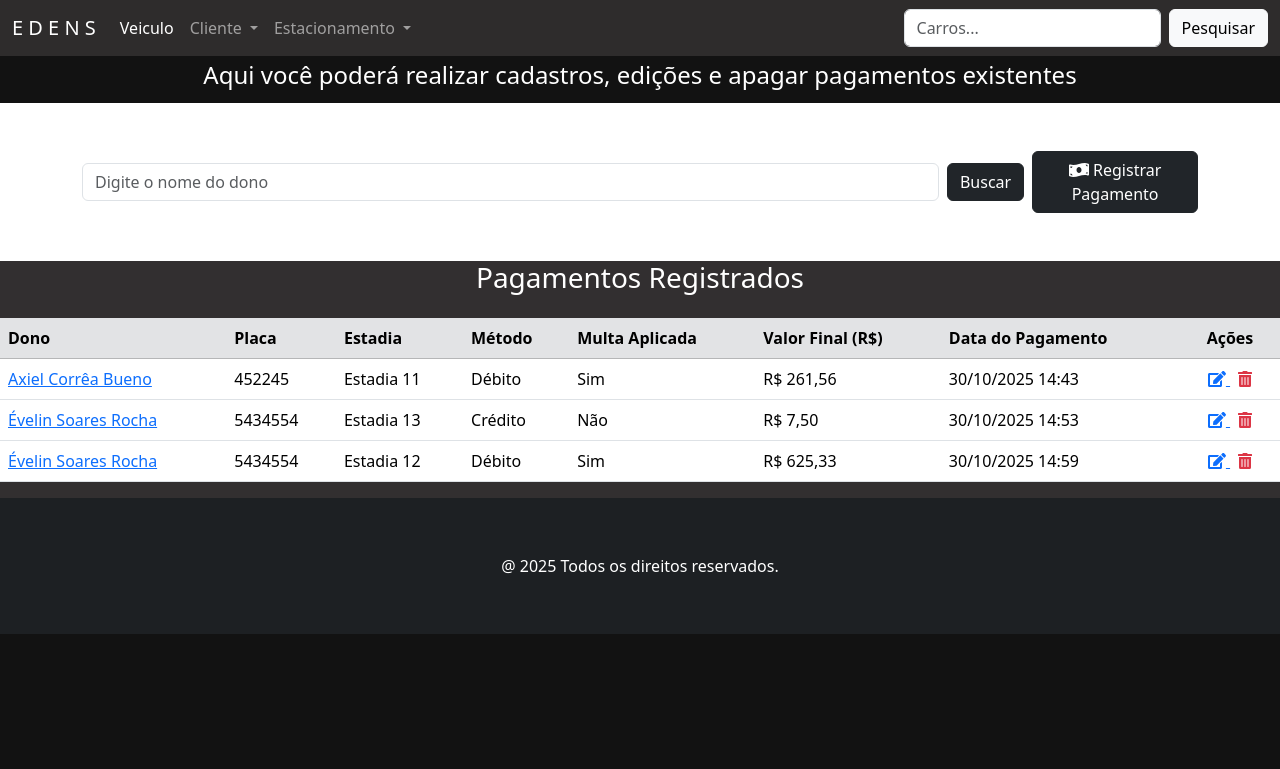
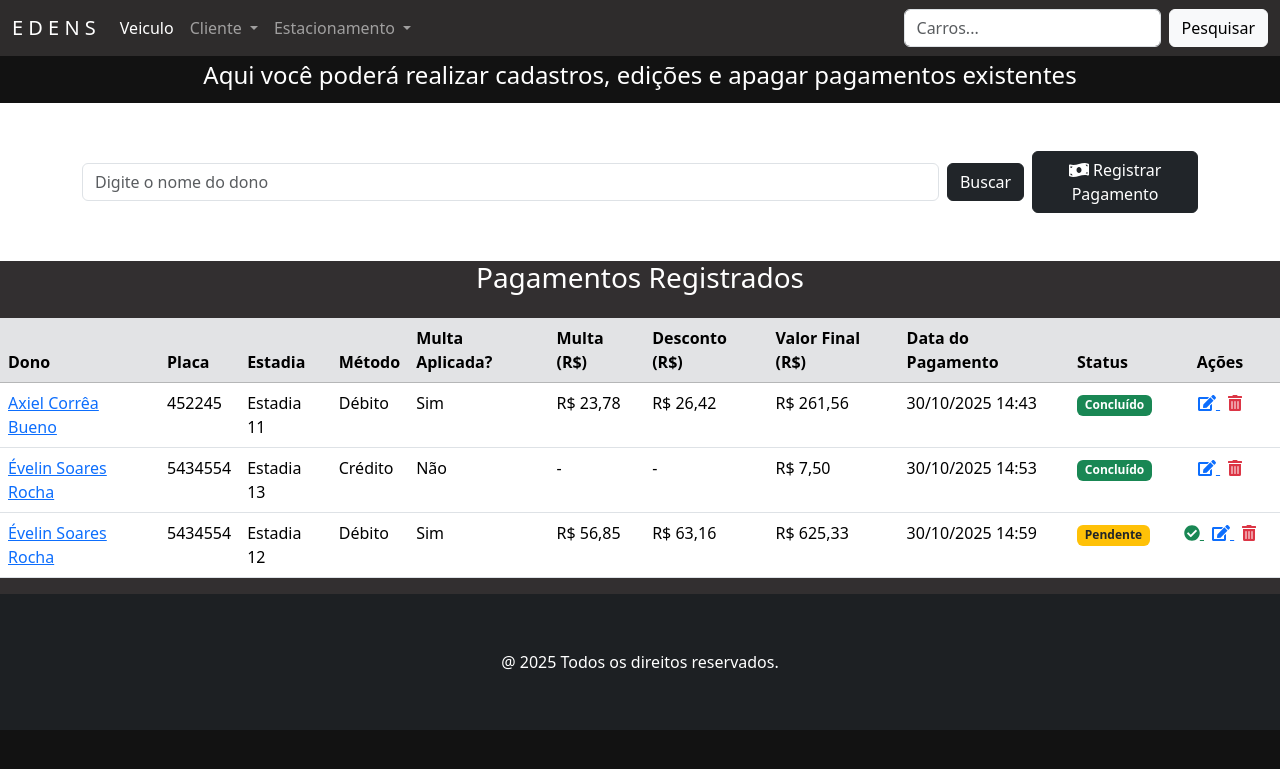
Before and after one commit to AxielBueno/Estacionamento, a Django app: page /pagamentos/ in a window 1280 px wide. Shown: the top 769 px of the page. Run offline with Django 5.2, Linux system fonts and the light colour scheme; data comes from the database, SQL or seed files in the repository; both versions use the stored data as it was after the commit; some libraries are stand-ins or nearby versions.

Commit message:
pagamento feito

```diff
--- a/pagamento/models.py
+++ b/pagamento/models.py
@@ -10,6 +10,11 @@ class Pagamento(models.Model):
         ('D', 'Débito'),
         ('C', 'Crédito'),
         ('P', 'Pix'),
+    ]
+
+    STATUS_CHOICES = [
+        ('P', 'Pendente'),
+        ('C', 'Concluído'),
     ]
 
     idPagamento = models.AutoField(primary_key=True, verbose_name='ID Pagamento')
@@ -41,12 +46,12 @@ class Pagamento(models.Model):
     )
 
     placa = models.CharField('Placa', max_length=10, help_text='Placa do veículo')
-
     valorFinal = models.DecimalField('Valor Final', max_digits=8, decimal_places=2, default=Decimal('0.00'))
-
     data_pagamento = models.DateTimeField('Data do Pagamento', auto_now_add=True)
-
     multa_aplicada = models.BooleanField('Aplicar Multa?', default=False)
+    valor_multa = models.DecimalField('Valor da Multa (R$)', max_digits=8, decimal_places=2, default=Decimal('0.00'))
+    valor_desconto = models.DecimalField('Desconto (R$)', max_digits=8, decimal_places=2, default=Decimal('0.00'))
+    status = models.CharField('Status do pagamento', max_length=1, choices=STATUS_CHOICES, default='P')
 
     class Meta:
         verbose_name = 'Pagamento'
@@ -56,31 +61,32 @@ class Pagamento(models.Model):
         return f'Pagamento {self.idPagamento} - {self.dono.nome}'
 
     def calcular_valor_final(self):
-        """
-        Calcula o valor final com base na estadia, método de pagamento e multa.
-        """
         if not self.estadia.entrada or not self.estadia.saida:
             raise ValidationError("A estadia deve possuir entrada e saída para calcular o valor final.")
 
-        # Calcula a diferença de tempo em horas
         delta = self.estadia.saida - self.estadia.entrada
-        horas = Decimal(delta.total_seconds() / 3600)
-        horas = horas.quantize(Decimal('1.00'))  # arredonda para 2 casas
+        horas = Decimal(delta.total_seconds() / 3600).quantize(Decimal('1.00'))
 
         valor_base = horas * self.valorHora
         valor_final = valor_base
 
-        # Aplica desconto de 10% se for Débito ou Crédito
-        if self.metodo in ['D', 'C']:
-            valor_final *= Decimal('0.90')
+        self.valor_desconto = Decimal('0.00')
+        self.valor_multa = Decimal('0.00')
 
-        # Aplica multa de 10% se marcada
+# Aqui rola o famoso dixconto de 10% pra quem eu for com a cara
+        if self.metodo in ['D', 'P']:
+            desconto = valor_base * Decimal('0.10')
+            valor_final -= desconto
+            self.valor_desconto = desconto.quantize(Decimal('0.01'))
+
+# Aqui a pessoa se ferrou, multa de 10%
         if self.multa_aplicada:
-            valor_final *= Decimal('1.10')
+            multa_valor = valor_final * Decimal('0.10')
+            valor_final += multa_valor
+            self.valor_multa = multa_valor.quantize(Decimal('0.01'))
 
         self.valorFinal = valor_final.quantize(Decimal('0.01'))
-
     def save(self, *args, **kwargs):
-        # Recalcula o valor sempre que salvar
+# Só o treco pra recalcular
         self.calcular_valor_final()
         super().save(*args, **kwargs)
--- a/pagamento/templates/pagamento.html
+++ b/pagamento/templates/pagamento.html
@@ -10,10 +10,8 @@
 <section class="section">
     <div class="container mb-5 mt-5">
         <form action="" method="GET" class="d-flex justify-content-start align-items-center gap-2">
-
             <input class="form-control" type="text" name="buscar" value="{{ request.GET.buscar }}"
                    placeholder="Digite o nome do dono" style="max-width: 900px;">
-
             <button type="submit" class="btn btn-dark">Buscar</button>
 
             <a href="{% url 'pagamento_adicionar' %}" class="btn btn-dark">
@@ -34,10 +32,13 @@
                     <th>Placa</th>
                     <th>Estadia</th>
                     <th>Método</th>
-                    <th>Multa Aplicada</th>
+                    <th>Multa Aplicada?</th>
+                    <th>Multa (R$)</th>
+                    <th>Desconto (R$)</th>
                     <th>Valor Final (R$)</th>
                     <th>Data do Pagamento</th>
-                    <th style="width: 100px; text-align: center">Ações</th>
+                    <th>Status</th>
+                    <th style="width: 120px; text-align: center">Ações</th>
                 </tr>
             </thead>
             <tbody>
@@ -72,9 +73,39 @@
                             Não
                         {% endif %}
                     </td>
+                    <td>
+                        {% if pagamento.valor_multa > 0 %}
+                            R$ {{ pagamento.valor_multa }}
+                        {% else %}
+                            -
+                        {% endif %}
+                    </td>
+                    <td>
+                        {% if pagamento.valor_desconto > 0 %}
+                            R$ {{ pagamento.valor_desconto }}
+                        {% else %}
+                            -
+                        {% endif %}
+                    </td>
                     <td>R$ {{ pagamento.valorFinal }}</td>
                     <td>{{ pagamento.data_pagamento|date:"d/m/Y H:i" }}</td>
+
+                    <!-- Status -->
+                    <td>
+                        {% if pagamento.status == 'P' %}
+                            <span class="badge bg-warning text-dark">Pendente</span>
+                        {% else %}
+                            <span class="badge bg-success">Concluído</span>
+                        {% endif %}
+                    </td>
+
+                    <!-- Ações -->
                     <td class="text-center">
+                        {% if pagamento.status == 'P' %}
+                            <a href="{% url 'pagamento_concluir' pagamento.pk %}" class="me-2 text-success" title="Marcar como concluído">
+                                <i class="fas fa-check-circle"></i>
+                            </a>
+                        {% endif %}
                         <a href="{% url 'pagamento_editar' pagamento.pk %}" class="me-2" title="Editar">
                             <i class="fas fa-edit"></i>
                         </a>
@@ -108,12 +139,26 @@
                                     {% endif %}
                                 </p>
                                 <p><strong>Valor Hora:</strong> R$ {{ pagamento.valorHora }}</p>
-                                <p><strong>Valor Final:</strong> R$ {{ pagamento.valorFinal }}</p>
+                                <p><strong>Desconto:</strong>
+                                    {% if pagamento.valor_desconto > 0 %}
+                                        R$ {{ pagamento.valor_desconto }}
+                                    {% else %}
+                                        Nenhum
+                                    {% endif %}
+                                </p>
                                 <p><strong>Multa Aplicada:</strong>
                                     {% if pagamento.multa_aplicada %}
-                                        Sim ({{ pagamento.multa }}%)
+                                        Sim ({{ pagamento.multa }}%) — R$ {{ pagamento.valor_multa }}
                                     {% else %}
                                         Não
+                                    {% endif %}
+                                </p>
+                                <p><strong>Valor Final:</strong> R$ {{ pagamento.valorFinal }}</p>
+                                <p><strong>Status:</strong>
+                                    {% if pagamento.status == 'P' %}
+                                        Pendente
+                                    {% else %}
+                                        Concluído
                                     {% endif %}
                                 </p>
                                 <p><strong>Data do Pagamento:</strong> {{ pagamento.data_pagamento|date:"d/m/Y H:i" }}</p>
--- a/pagamento/templates/pagamento_forms.html
+++ b/pagamento/templates/pagamento_forms.html
@@ -7,7 +7,6 @@
         <form method="POST" enctype="multipart/form-data">
             {% csrf_token %}
             {% bootstrap_form form %}
-
             <div class="text-end">
                 {% bootstrap_button content="Salvar Pagamento" button_type="submit" %}
                 <a href="{% url 'pagamentos' %}" class="btn btn-secondary text-white">
--- a/pagamento/urls.py
+++ b/pagamento/urls.py
@@ -6,4 +6,5 @@ urlpatterns = [
     path('pagamento/adicionar', PagamentoAddView.as_view(), name='pagamento_adicionar'),
     path('<int:pk>/pagamento/editar', PagamentoUpdateView.as_view(), name='pagamento_editar'),
     path('<int:pk>/pagamento/apagar', PagamentoDeleteView.as_view(), name='pagamento_apagar'),
+    path('<int:pk>/pagamento/concluir', concluir_pagamento, name='pagamento_concluir'),
 ]
--- a/pagamento/views.py
+++ b/pagamento/views.py
@@ -1,4 +1,4 @@
-from django.shortcuts import render
+from django.shortcuts import render, get_object_or_404, redirect
 from django.views.generic import ListView, CreateView, UpdateView, DeleteView
 from django.contrib.messages.views import SuccessMessageMixin
 from django.contrib import messages
@@ -6,6 +6,14 @@ from django.core.paginator import Paginator
 from django.urls import reverse_lazy
 from .models import Pagamento
 from .forms import PagamentoModelForm
+
+
+def concluir_pagamento(request, pk):
+    pagamento = get_object_or_404(Pagamento, pk=pk)
+    pagamento.status = 'C'
+    pagamento.save()
+    messages.success(request, f'O pagamento #{pagamento.idPagamento} foi marcado como concluído.')
+    return redirect('pagamentos')
 
 
 class PagamentoView(ListView):
@@ -28,6 +36,7 @@ class PagamentoView(ListView):
             return qs.none()
 
 
+
 class PagamentoAddView(SuccessMessageMixin, CreateView):
     model = Pagamento
     form_class = PagamentoModelForm
```
Also changed, not shown: pagamento/forms.py (+18 -15 lines), db.sqlite3, pagamento/migrations/0002_pagamento_valor_desconto_pagamento_valor_multa.py (added), pagamento/migrations/0003_pagamento_status.py (added).
